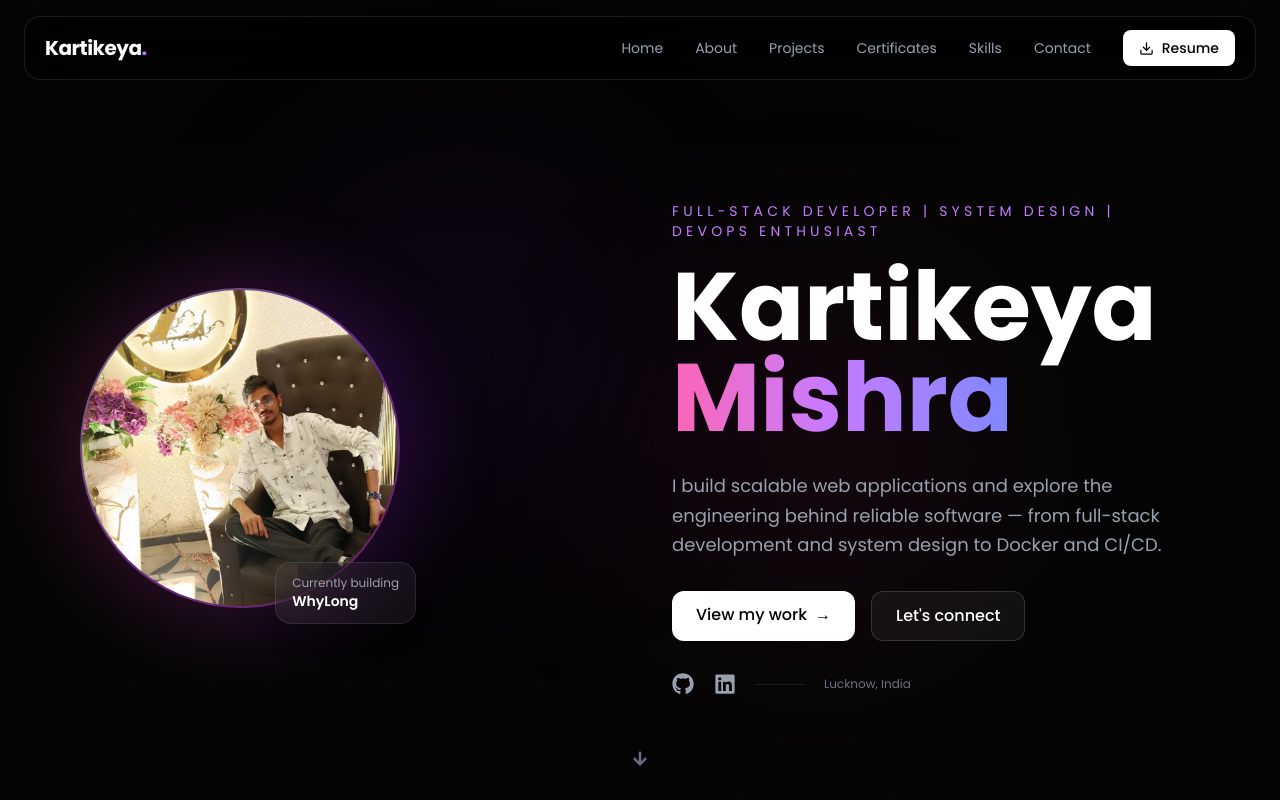
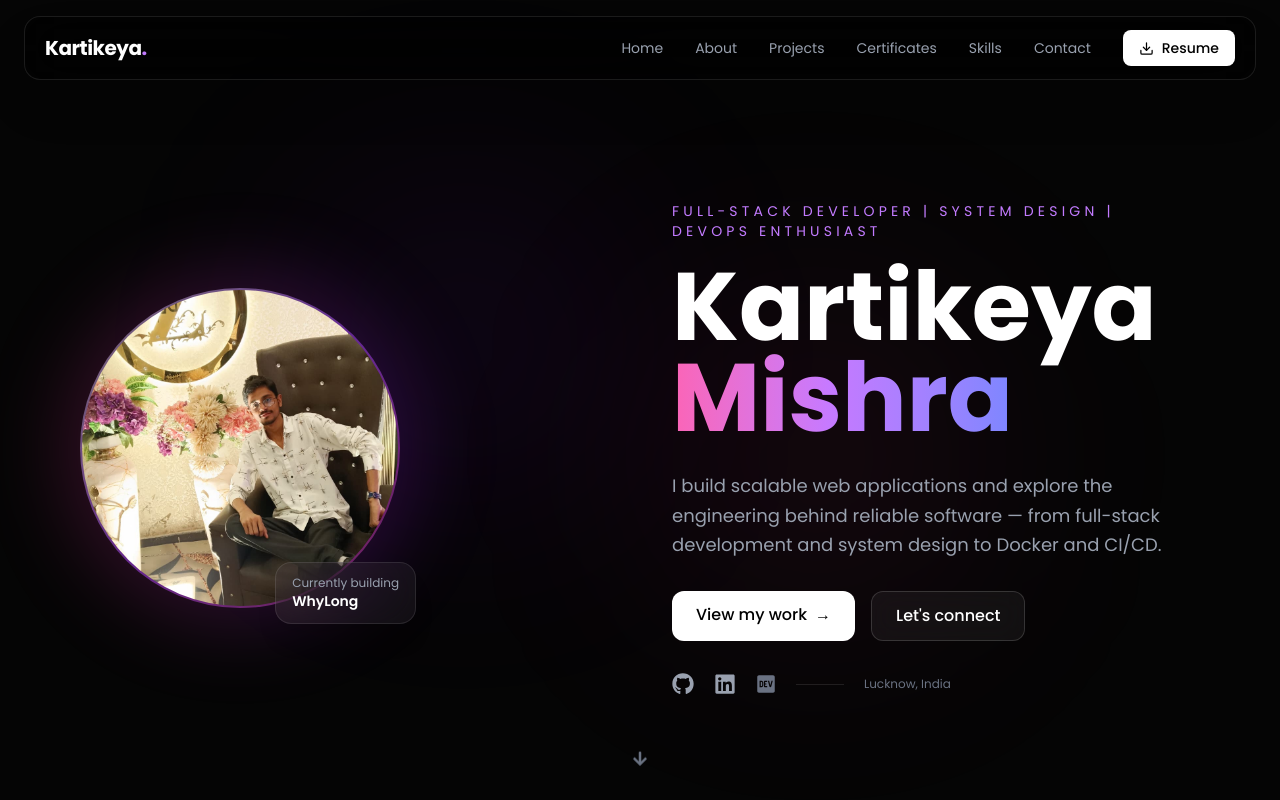
Before and after one commit to devKartikeya/Kartikeya-Mishra, a React (Vite) app: page / in a window 1280 px wide. Shown: the top 800 px of the page. Built offline with nearby package versions, Linux system fonts and the light colour scheme.

Commit message:
Add DEV profile link to portfolio

```diff
--- a/src/components/Footer.jsx
+++ b/src/components/Footer.jsx
@@ -1,5 +1,5 @@
 import React from "react";
-import { FaGithub, FaLinkedin } from "react-icons/fa";
+import { FaGithub, FaLinkedin, FaDev, FaInstagram } from "react-icons/fa";
 import { FiArrowUpRight } from "react-icons/fi";
 
 const Footer = () => {
@@ -35,9 +35,29 @@ const Footer = () => {
                             target="_blank"
                             rel="noopener noreferrer"
                             aria-label="LinkedIn"
+                            className="text-gray-500 hover:text-blue-500 transition-colors"
+                        >
+                            <FaLinkedin size={20} />
+                        </a>
+
+                        <a
+                            href="https://dev.to/devKartikeya"
+                            target="_blank"
+                            rel="noopener noreferrer"
+                            aria-label="DEV"
                             className="text-gray-500 hover:text-white transition-colors"
                         >
-                            <FaLinkedin size={20} />
+                            <FaDev size={20} />
+                        </a>
+
+                        <a
+                            href="https://instagram.com/devKartikeya"
+                            target="_blank"
+                            rel="noopener noreferrer"
+                            aria-label="Instagram"
+                            className="text-gray-500 hover:text-pink-500 transition-colors"
+                        >
+                            <FaInstagram size={20} />
                         </a>
 
                         <a
--- a/src/pages/Home.jsx
+++ b/src/pages/Home.jsx
@@ -1,7 +1,7 @@
 import React, { useEffect, useRef } from "react";
 import gsap from "gsap";
 import { ScrollTrigger } from "gsap/ScrollTrigger";
-import { FaGithub, FaLinkedin, FaArrowDown } from "react-icons/fa";
+import { FaGithub, FaLinkedin, FaArrowDown, FaDev } from "react-icons/fa";
 
 import Navbar from "../components/Navbar";
 import About from "../components/About";
@@ -183,6 +183,16 @@ const Home = () => {
                                     <FaLinkedin size={22} />
                                 </a>
 
+                                <a
+                                    href="https://dev.to/devKartikeya"
+                                    target="_blank"
+                                    rel="noopener noreferrer"
+                                    aria-label="DEV"
+                                    className="text-gray-500 hover:text-white transition-colors"
+                                >
+                                    <FaDev size={20} />
+                                </a>
+
                                 <span className="h-px w-12 bg-white/10" />
 
                                 <span className="text-xs text-gray-500">
```
